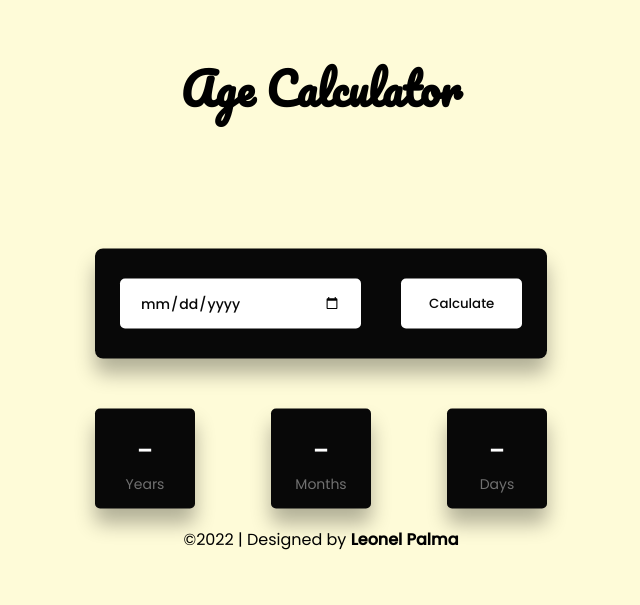
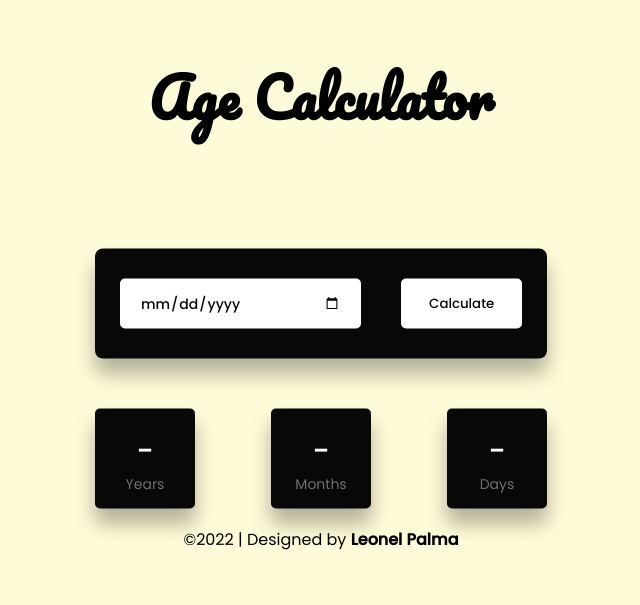
Before and after one commit to LeonelPalma/Age_Calculator, a plain HTML site: page index.html in a window 1280 px wide. Shown: the whole page, without its empty margins (319-959 px from the left). Drawn offline with Linux system fonts and the light colour scheme.

Commit message:
Update style.css

```diff
--- a/style.css
+++ b/style.css
@@ -9,14 +9,14 @@ body{
     background-color: #fefbd8;
 }
 h1{
-    font-size: 44px;
+    font-size: 54px;
     font-family: 'Pacifico', cursive;
 }
 .heading {
     font-family: 'Pacifico', cursive;
     margin: 50px auto 20px;
     text-align: center;
-    font-size: 44px;
+    font-size: 54px;
 }
 .container{
     width: 40%;
```
